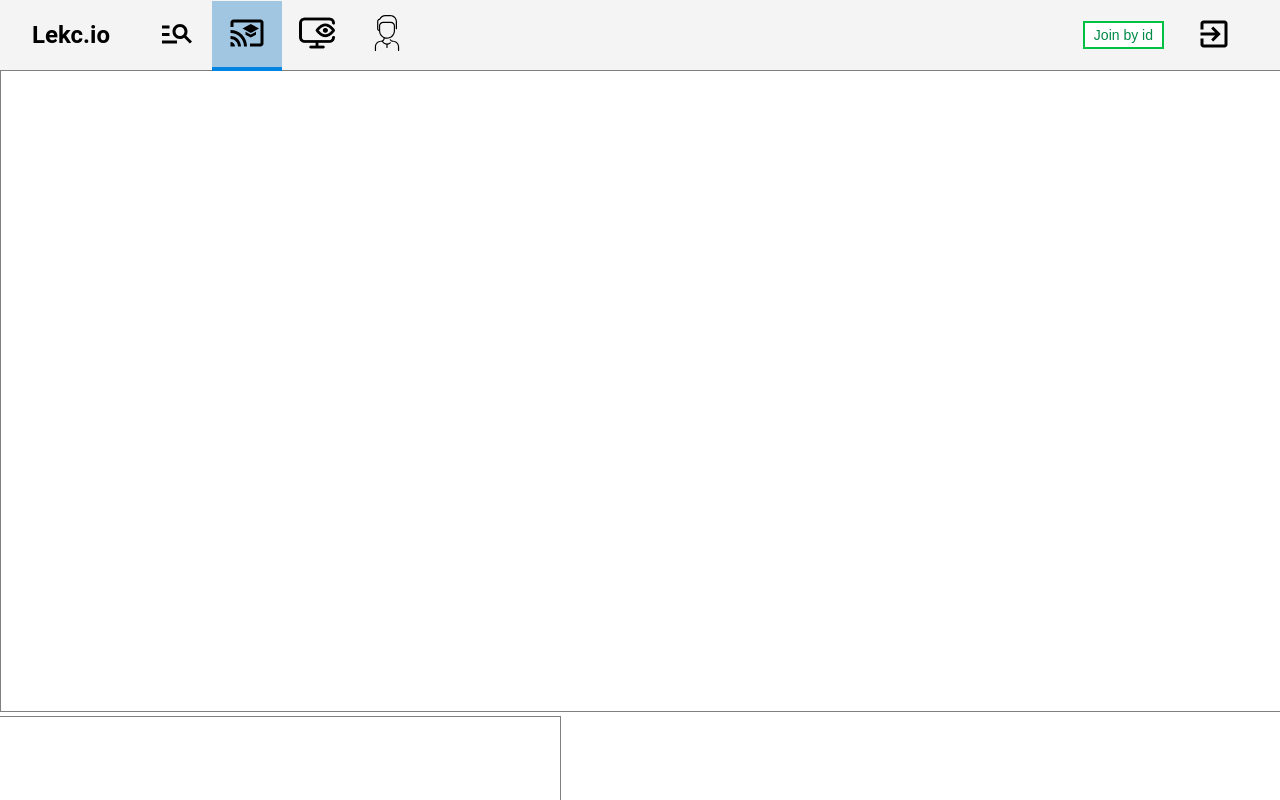
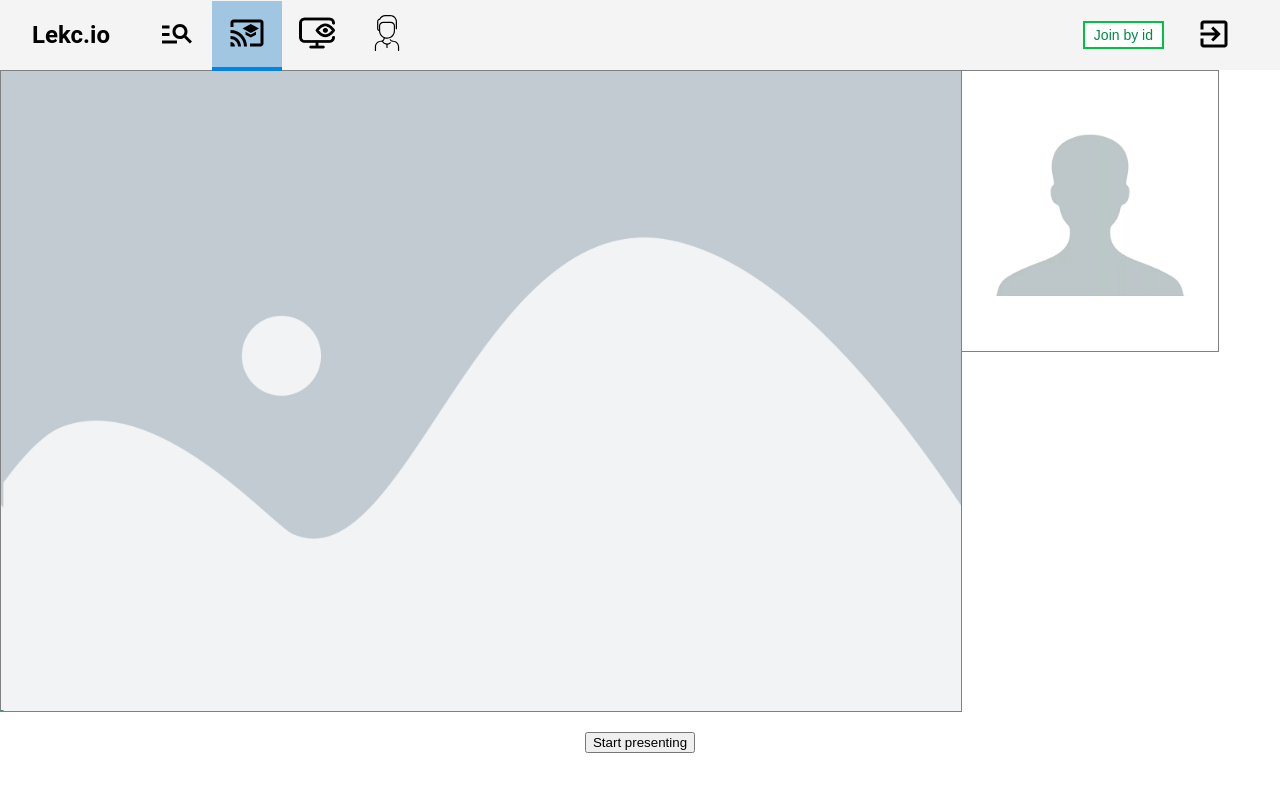
Before and after one commit to kekasquad/lekc.io, a React (Create React App) app in the folder frontend/: page /stream-presenter in a window 1280 px wide. Shown: the top 800 px of the page. Built offline with nearby package versions, Linux system fonts and the light colour scheme.

Commit message:
Added placeholders for video

```diff
--- a/frontend/src/StreamPresenter/StreamPresenter.css
+++ b/frontend/src/StreamPresenter/StreamPresenter.css
@@ -20,11 +20,14 @@ button {
 }
 
 #StreamPresenter-screen_video {
+    width: 75vw;
     height: 80vh;
     border: 1px solid grey;
+    object-fit: cover
 }
 
 #StreamPresenter-webcam_video {
+    width: 20vw;
     height: 35vh;
     border: 1px solid grey;
     border-left: none;
--- a/frontend/src/StreamPresenter/StreamPresenter.tsx
+++ b/frontend/src/StreamPresenter/StreamPresenter.tsx
@@ -1,7 +1,9 @@
 import React from 'react';
 import './StreamPresenter.css';
 import NavBar from '../NavBar/NavBar';
-import Stream from "../lib/stream";
+import Stream from '../lib/stream';
+import streamScreenPlaceholder from '../assets/stream-screen-placeholder.png';
+import streamWebcamPlaceholder from '../assets/stream-webcam-placeholder.png';
 
 interface IProps {
     [key: string]: any
@@ -97,8 +99,8 @@ export default class StreamPresenter extends React.Component<IProps, IState> {
             <div className="kek">
                 <NavBar currentItem={1}/>
                 <div className="StreamPresenter-component">
-                    <video id='StreamPresenter-screen_video' autoPlay={true}></video>
-                    <video id='StreamPresenter-webcam_video' autoPlay={true}></video>
+                    <video id='StreamPresenter-screen_video' autoPlay={true} poster={streamScreenPlaceholder}></video>
+                    <video id='StreamPresenter-webcam_video' autoPlay={true} poster={streamWebcamPlaceholder}></video>
 
                     <div className='StreamPresenter-control_buttons_group'>
                         {
--- a/frontend/src/StreamViewer/StreamViewer.css
+++ b/frontend/src/StreamViewer/StreamViewer.css
@@ -21,11 +21,14 @@ button {
 }
 
 #StreamViewer-screen_video {
+    width: 75vw;
     height: 80vh;
     border: 1px solid grey;
+    object-fit: cover;
 }
 
 #StreamViewer-webcam_video {
+    width: 20vw;
     height: 35vh;
     border: 1px solid grey;
     border-left: none;
--- a/frontend/src/StreamViewer/StreamViewer.tsx
+++ b/frontend/src/StreamViewer/StreamViewer.tsx
@@ -1,7 +1,9 @@
 import React from 'react';
 import './StreamViewer.css';
 import NavBar from '../NavBar/NavBar';
-import Stream from "../lib/stream";
+import Stream from '../lib/stream';
+import streamScreenPlaceholder from '../assets/stream-screen-placeholder.png';
+import streamWebcamPlaceholder from '../assets/stream-webcam-placeholder.png';
 
 interface IProps {
     [key: string]: any
@@ -72,8 +74,8 @@ export default class StreamViewer extends React.Component<IProps, IState> {
             <div className="kek">
                 <NavBar currentItem={2}/>
                 <div className="StreamViewer-component">
-                    <video id='StreamViewer-screen_video' autoPlay={true}></video>
-                    <video id='StreamViewer-webcam_video' autoPlay={true}></video>
+                    <video id='StreamViewer-screen_video' autoPlay={true} poster={streamScreenPlaceholder}></video>
+                    <video id='StreamViewer-webcam_video' autoPlay={true} poster={streamWebcamPlaceholder}></video>
 
                     <div className='StreamViewer-control_buttons_group'>
                         {
```
